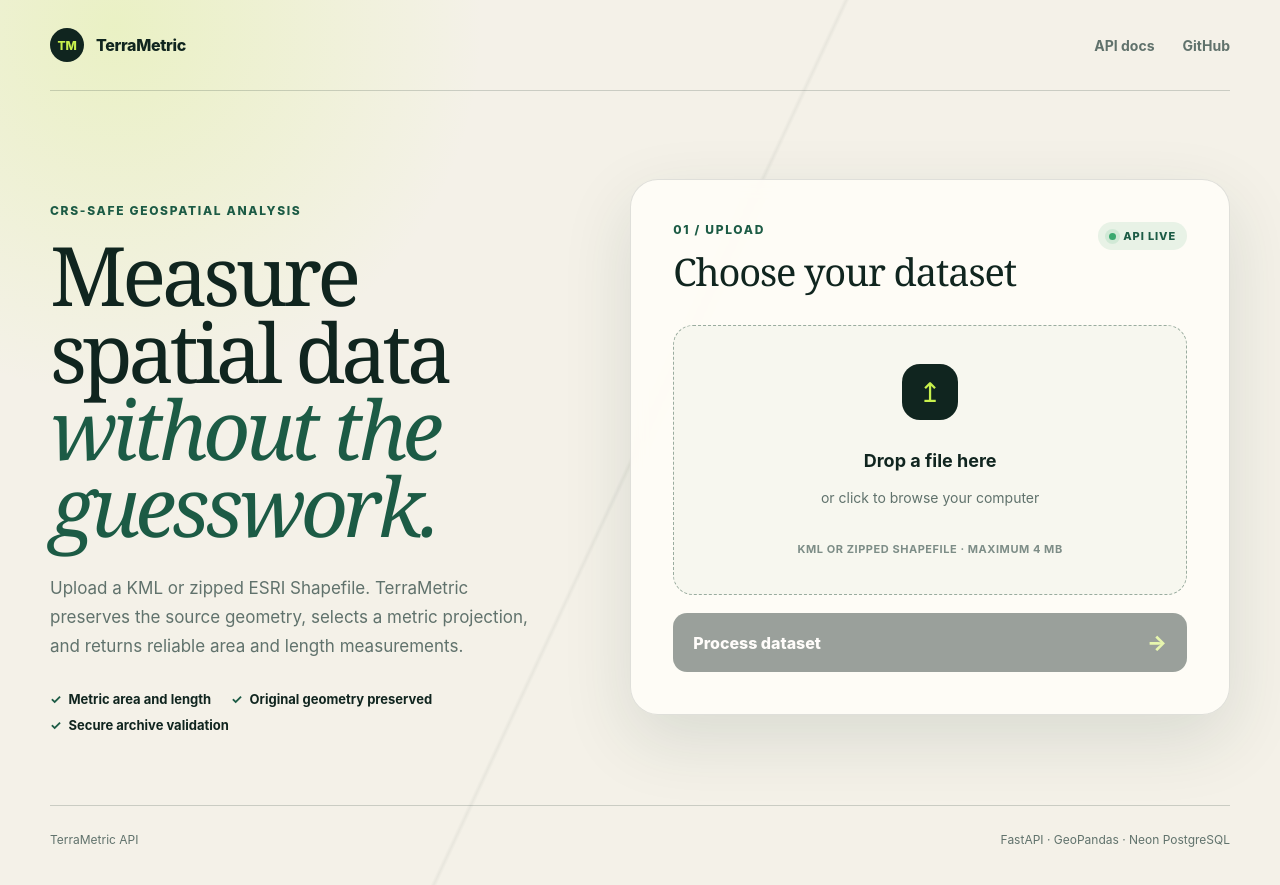
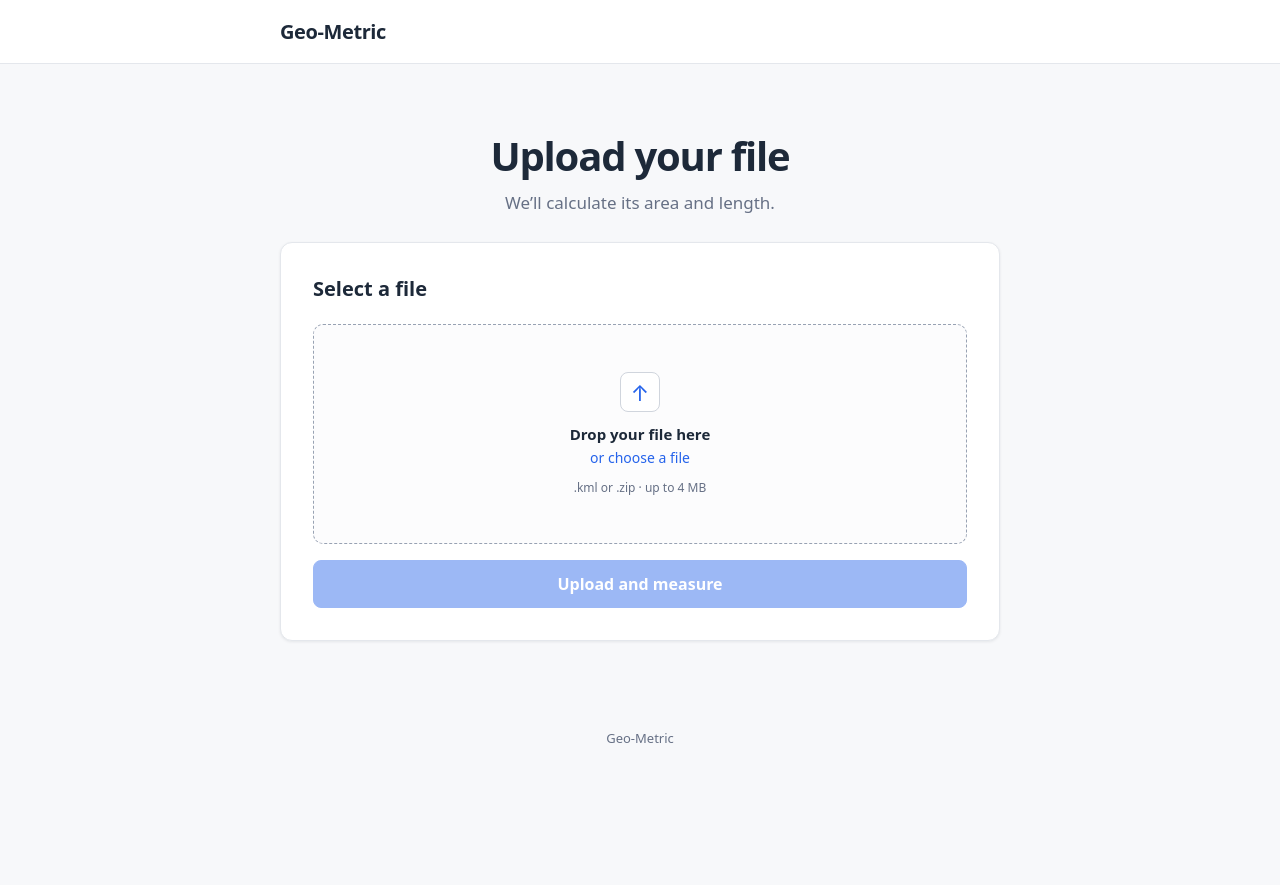
Before and after one commit to Brahma-Agni/Geospatial-File-Measurement-API, a plain HTML site: page app/static/index.html in a window 1280 px wide. After the commit the page ends 800 px from the top, so only its background shows below. Drawn offline with Linux system fonts and the light colour scheme.

Commit message:
Simplify Geo-Metric frontend

```diff
--- a/app/static/index.html
+++ b/app/static/index.html
@@ -3,52 +3,32 @@
   <head>
     <meta charset="utf-8">
     <meta name="viewport" content="width=device-width, initial-scale=1">
-    <meta name="description" content="Upload KML or zipped Shapefiles and calculate CRS-safe measurements.">
-    <title>TerraMetric — Geospatial File Measurement</title>
+    <meta name="description" content="Upload a file and calculate its measurements.">
+    <title>Geo-Metric</title>
     <link rel="icon" href="/static/favicon.svg" type="image/svg+xml">
     <link rel="stylesheet" href="/static/styles.css">
     <script src="/static/app.js" defer></script>
   </head>
   <body>
-    <header class="site-header">
-      <a class="brand" href="/" aria-label="TerraMetric home">
-        <span class="brand-mark" aria-hidden="true">TM</span>
-        <span>TerraMetric</span>
-      </a>
-      <nav aria-label="Project links">
-        <a href="/docs">API docs</a>
-        <a href="https://github.com/Brahma-Agni/Geospatial-File-Measurement-API">GitHub</a>
-      </nav>
+    <header>
+      <a class="brand" href="/">Geo-Metric</a>
     </header>
 
     <main>
-      <section class="hero">
-        <p class="eyebrow">CRS-safe geospatial analysis</p>
-        <h1>Measure spatial data<br><em>without the guesswork.</em></h1>
-        <p class="intro">Upload a KML or zipped ESRI Shapefile. TerraMetric preserves the source geometry, selects a metric projection, and returns reliable area and length measurements.</p>
-        <ul class="proof-list" aria-label="Service capabilities">
-          <li>Metric area and length</li>
-          <li>Original geometry preserved</li>
-          <li>Secure archive validation</li>
-        </ul>
+      <section class="intro" aria-labelledby="page-title">
+        <h1 id="page-title">Upload your file</h1>
+        <p>We’ll calculate its area and length.</p>
       </section>
 
-      <section class="workspace" aria-labelledby="upload-title">
-        <div class="section-heading">
-          <div>
-            <p class="step">01 / Upload</p>
-            <h2 id="upload-title">Choose your dataset</h2>
-          </div>
-          <span class="live"><i></i> API live</span>
-        </div>
-
+      <section class="card" aria-labelledby="upload-title">
+        <h2 id="upload-title">Select a file</h2>
         <form id="upload-form">
           <label class="drop-zone" id="drop-zone" for="file-input">
             <input id="file-input" name="file" type="file" accept=".kml,.zip" required>
-            <span class="upload-icon" aria-hidden="true">↥</span>
-            <strong>Drop a file here</strong>
-            <span>or click to browse your computer</span>
-            <small>KML or zipped Shapefile · maximum 4 MB</small>
+            <span class="upload-icon" aria-hidden="true">↑</span>
+            <strong>Drop your file here</strong>
+            <span>or choose a file</span>
+            <small>.kml or .zip · up to 4 MB</small>
           </label>
 
           <div class="file-row" id="file-row" hidden>
@@ -60,53 +40,42 @@
             <button class="remove" id="remove-file" type="button" aria-label="Remove selected file">×</button>
           </div>
 
-          <button class="primary" id="submit-button" type="submit" disabled>
-            <span>Process dataset</span>
-            <span aria-hidden="true">→</span>
-          </button>
+          <button class="primary" id="submit-button" type="submit" disabled>Upload and measure</button>
         </form>
 
         <div class="status" id="status" role="status" aria-live="polite" hidden>
           <span class="spinner" aria-hidden="true"></span>
-          <div><strong id="status-title">Processing dataset</strong><small id="status-copy">Reading geometry and selecting a metric CRS…</small></div>
+          <div><strong>Working on your file</strong><small>This may take a moment.</small></div>
         </div>
 
         <div class="error" id="error" role="alert" hidden>
-          <strong id="error-title">Upload failed</strong>
+          <strong>Something went wrong</strong>
           <p id="error-message"></p>
         </div>
       </section>
 
-      <section class="results" id="results" aria-labelledby="results-title" hidden>
-        <div class="section-heading">
-          <div>
-            <p class="step">02 / Results</p>
-            <h2 id="results-title">Measurement report</h2>
-          </div>
-          <span class="complete">Completed</span>
+      <section class="card results" id="results" aria-labelledby="results-title" hidden>
+        <div class="results-heading">
+          <h2 id="results-title">Your results</h2>
+          <span class="complete">Done</span>
         </div>
 
-        <div class="summary-grid">
+        <div class="summary">
           <div><span>File</span><strong id="result-file"></strong></div>
-          <div><span>Features</span><strong id="result-count"></strong></div>
-          <div><span>Source CRS</span><strong id="source-crs"></strong></div>
-          <div><span>Measurement CRS</span><strong id="measurement-crs"></strong></div>
+          <div><span>Items</span><strong id="result-count"></strong></div>
         </div>
 
         <div class="table-wrap">
           <table>
-            <thead><tr><th>Feature</th><th>Geometry</th><th>Measurement</th><th>Value</th><th>Status</th></tr></thead>
+            <thead><tr><th>Item</th><th>Measurement</th><th>Value</th><th>Result</th></tr></thead>
             <tbody id="measurement-rows"></tbody>
           </table>
         </div>
         <p class="result-note" id="result-note"></p>
-        <button class="secondary" id="new-upload" type="button">Measure another file</button>
+        <button class="secondary" id="new-upload" type="button">Upload another file</button>
       </section>
     </main>
 
-    <footer>
-      <span>TerraMetric API</span>
-      <span>FastAPI · GeoPandas · Neon PostgreSQL</span>
-    </footer>
+    <footer>Geo-Metric</footer>
   </body>
 </html>
--- a/app/static/styles.css
+++ b/app/static/styles.css
@@ -1,146 +1,139 @@
 :root {
-  --ink: #10251f;
-  --muted: #60726c;
-  --paper: #f4f1e8;
-  --surface: #fffdf7;
-  --line: #d5dbd2;
-  --green: #1c5b45;
-  --lime: #c8f04d;
-  --error: #a23a32;
-  --shadow: 0 24px 70px rgb(25 58 46 / 12%);
+  --text: #1d2939;
+  --muted: #667085;
+  --border: #d0d5dd;
+  --background: #f7f8fa;
+  --surface: #ffffff;
+  --primary: #2563eb;
+  --primary-hover: #1d4ed8;
+  --success: #067647;
+  --success-bg: #ecfdf3;
+  --error: #b42318;
+  --error-bg: #fef3f2;
 }
 
 * { box-sizing: border-box; }
 
 body {
+  min-height: 100vh;
   margin: 0;
-  color: var(--ink);
-  background:
-    radial-gradient(circle at 9% 3%, rgb(200 240 77 / 23%), transparent 23rem),
-    linear-gradient(115deg, transparent 49.8%, rgb(16 37 31 / 5%) 50%, transparent 50.2%),
-    var(--paper);
-  font-family: Inter, ui-sans-serif, system-ui, -apple-system, BlinkMacSystemFont, "Segoe UI", sans-serif;
-  min-height: 100vh;
+  background: var(--background);
+  color: var(--text);
+  font-family: ui-sans-serif, system-ui, -apple-system, BlinkMacSystemFont, "Segoe UI", sans-serif;
 }
 
 button, input { font: inherit; }
-a { color: inherit; }
 
-.site-header, main, footer {
-  width: min(1180px, calc(100% - 40px));
-  margin-inline: auto;
+header {
+  height: 64px;
+  display: flex;
+  align-items: center;
+  padding: 0 max(24px, calc((100% - 720px) / 2));
+  border-bottom: 1px solid #e4e7ec;
+  background: var(--surface);
 }
 
-.site-header {
-  display: flex;
-  align-items: center;
-  justify-content: space-between;
-  padding: 28px 0;
-  border-bottom: 1px solid rgb(16 37 31 / 18%);
+.brand {
+  color: var(--text);
+  font-size: 20px;
+  font-weight: 700;
+  letter-spacing: -.02em;
+  text-decoration: none;
 }
 
-.brand { display: flex; gap: 12px; align-items: center; font-weight: 800; text-decoration: none; letter-spacing: -.02em; }
-.brand-mark { display: grid; place-items: center; width: 34px; height: 34px; border-radius: 50%; background: var(--ink); color: var(--lime); font-size: 12px; }
-nav { display: flex; gap: 28px; }
-nav a { color: var(--muted); font-size: 14px; font-weight: 650; text-decoration: none; }
-nav a:hover { color: var(--ink); }
-
-main { display: grid; grid-template-columns: .9fr 1.1fr; gap: clamp(42px, 7vw, 100px); padding: 88px 0 72px; align-items: start; }
-.hero { padding-top: 24px; }
-.eyebrow, .step { margin: 0 0 18px; color: var(--green); font-size: 12px; font-weight: 800; letter-spacing: .14em; text-transform: uppercase; }
-h1 { margin: 0; max-width: 700px; font-family: Georgia, "Times New Roman", serif; font-size: clamp(52px, 6.4vw, 86px); font-weight: 400; letter-spacing: -.055em; line-height: .94; }
-h1 em { color: var(--green); font-weight: 400; }
-.intro { max-width: 560px; margin: 30px 0; color: var(--muted); font-size: 17px; line-height: 1.7; }
-.proof-list { display: flex; flex-wrap: wrap; gap: 10px 20px; padding: 0; margin: 0; list-style: none; color: var(--ink); font-size: 13px; font-weight: 700; }
-.proof-list li::before { content: "✓"; margin-right: 7px; color: var(--green); }
-
-.workspace, .results {
-  padding: clamp(24px, 4vw, 42px);
-  border: 1px solid rgb(16 37 31 / 13%);
-  border-radius: 28px;
-  background: rgb(255 253 247 / 88%);
-  box-shadow: var(--shadow);
-  backdrop-filter: blur(8px);
+main {
+  width: min(720px, calc(100% - 32px));
+  margin: 64px auto;
 }
 
-.section-heading { display: flex; justify-content: space-between; gap: 20px; align-items: start; margin-bottom: 28px; }
-.section-heading .step { margin-bottom: 8px; }
-h2 { margin: 0; font-family: Georgia, "Times New Roman", serif; font-size: clamp(28px, 3vw, 38px); font-weight: 400; letter-spacing: -.03em; }
-.live, .complete { display: inline-flex; align-items: center; gap: 7px; padding: 7px 11px; border-radius: 999px; background: #e8f2e6; color: var(--green); font-size: 11px; font-weight: 800; text-transform: uppercase; letter-spacing: .08em; white-space: nowrap; }
-.live i { width: 7px; height: 7px; border-radius: 50%; background: #3ba86f; box-shadow: 0 0 0 4px rgb(59 168 111 / 13%); }
+.intro { margin-bottom: 28px; text-align: center; }
+h1 { margin: 0 0 8px; font-size: clamp(30px, 5vw, 40px); letter-spacing: -.03em; }
+.intro p { margin: 0; color: var(--muted); font-size: 17px; }
 
-.drop-zone { display: grid; place-items: center; min-height: 270px; padding: 32px; border: 1.5px dashed #9aac9f; border-radius: 20px; background: #f7f7ef; text-align: center; cursor: pointer; transition: .2s ease; }
-.drop-zone:hover, .drop-zone.dragging { border-color: var(--green); background: #f0f5e5; transform: translateY(-2px); }
+.card {
+  padding: 32px;
+  border: 1px solid #e4e7ec;
+  border-radius: 12px;
+  background: var(--surface);
+  box-shadow: 0 1px 3px rgb(16 24 40 / 8%);
+}
+
+h2 { margin: 0 0 22px; font-size: 20px; }
+
+.drop-zone {
+  min-height: 220px;
+  display: grid;
+  place-items: center;
+  align-content: center;
+  padding: 28px;
+  border: 1px dashed #98a2b3;
+  border-radius: 10px;
+  background: #fcfcfd;
+  text-align: center;
+  cursor: pointer;
+  transition: border-color .15s, background .15s;
+}
+
+.drop-zone:hover, .drop-zone.dragging { border-color: var(--primary); background: #f5f8ff; }
 .drop-zone input { position: absolute; width: 1px; height: 1px; opacity: 0; }
-.upload-icon { display: grid; place-items: center; width: 56px; height: 56px; margin-bottom: 17px; border-radius: 18px; background: var(--ink); color: var(--lime); font-size: 27px; }
-.drop-zone strong { font-size: 18px; }
-.drop-zone > span:not(.upload-icon) { margin-top: 6px; color: var(--muted); font-size: 14px; }
-.drop-zone small { margin-top: 23px; color: #7d8d87; font-size: 11px; font-weight: 700; letter-spacing: .05em; text-transform: uppercase; }
+.upload-icon { display: grid; place-items: center; width: 40px; height: 40px; margin-bottom: 12px; border: 1px solid var(--border); border-radius: 8px; background: white; color: var(--primary); font-size: 22px; }
+.drop-zone strong { font-size: 15px; }
+.drop-zone > span:not(.upload-icon) { margin-top: 4px; color: var(--primary); font-size: 14px; }
+.drop-zone small { margin-top: 12px; color: var(--muted); font-size: 12px; }
 
-.file-row { display: flex; align-items: center; gap: 14px; padding: 15px; margin-top: 14px; border: 1px solid var(--line); border-radius: 15px; }
-.file-type { padding: 8px; border-radius: 8px; background: var(--ink); color: var(--lime); font-size: 10px; font-weight: 900; }
-.file-details { display: grid; gap: 2px; min-width: 0; flex: 1; }
-.file-details strong { overflow: hidden; font-size: 13px; text-overflow: ellipsis; white-space: nowrap; }
+.file-row { display: flex; align-items: center; gap: 12px; padding: 12px; margin-top: 12px; border: 1px solid var(--border); border-radius: 8px; }
+.file-type { padding: 6px 8px; border-radius: 5px; background: #eff4ff; color: #3538cd; font-size: 11px; font-weight: 700; }
+.file-details { min-width: 0; display: grid; gap: 2px; flex: 1; }
+.file-details strong { overflow: hidden; font-size: 14px; text-overflow: ellipsis; white-space: nowrap; }
 .file-details small { color: var(--muted); }
-.remove { border: 0; background: none; color: var(--muted); cursor: pointer; font-size: 24px; }
+.remove { padding: 4px 8px; border: 0; background: none; color: var(--muted); cursor: pointer; font-size: 22px; }
 
-.primary, .secondary { display: flex; justify-content: space-between; align-items: center; width: 100%; margin-top: 18px; padding: 17px 20px; border: 0; border-radius: 14px; cursor: pointer; font-weight: 800; }
-.primary { background: var(--ink); color: white; }
-.primary span:last-child { color: var(--lime); font-size: 21px; }
-.primary:hover:not(:disabled) { background: var(--green); }
-.primary:disabled { cursor: not-allowed; opacity: .42; }
-.secondary { justify-content: center; border: 1px solid var(--line); background: transparent; color: var(--ink); }
-.secondary:hover { background: #edf2e9; }
+.primary, .secondary { width: 100%; margin-top: 16px; padding: 12px 18px; border-radius: 8px; cursor: pointer; font-weight: 650; }
+.primary { border: 1px solid var(--primary); background: var(--primary); color: white; }
+.primary:hover:not(:disabled) { background: var(--primary-hover); }
+.primary:disabled { cursor: not-allowed; opacity: .45; }
+.secondary { border: 1px solid var(--border); background: white; color: var(--text); }
+.secondary:hover { background: #f9fafb; }
 
-.status, .error { display: flex; gap: 14px; align-items: center; margin-top: 18px; padding: 15px 17px; border-radius: 14px; }
-.status { background: #edf2e9; }
-.status div { display: grid; gap: 3px; }
+.status, .error { margin-top: 16px; padding: 14px; border-radius: 8px; }
+.status { display: flex; gap: 12px; align-items: center; background: #f2f4f7; }
+.status div { display: grid; gap: 2px; }
 .status small { color: var(--muted); }
-.spinner { width: 22px; height: 22px; border: 2px solid #b6c5bc; border-top-color: var(--green); border-radius: 50%; animation: spin .8s linear infinite; }
-.error { display: block; border: 1px solid #e4beba; background: #fff0ee; color: var(--error); }
+.spinner { width: 20px; height: 20px; border: 2px solid #d0d5dd; border-top-color: var(--primary); border-radius: 50%; animation: spin .8s linear infinite; }
+.error { border: 1px solid #fecdca; background: var(--error-bg); color: var(--error); }
 .error p { margin: 4px 0 0; font-size: 14px; }
 @keyframes spin { to { transform: rotate(360deg); } }
 
-.results { grid-column: 1 / -1; }
-.summary-grid { display: grid; grid-template-columns: 1.4fr repeat(3, 1fr); border: 1px solid var(--line); border-radius: 16px; overflow: hidden; }
-.summary-grid div { display: grid; gap: 8px; min-width: 0; padding: 19px; border-right: 1px solid var(--line); }
-.summary-grid div:last-child { border: 0; }
-.summary-grid span { color: var(--muted); font-size: 10px; font-weight: 800; letter-spacing: .09em; text-transform: uppercase; }
-.summary-grid strong { overflow: hidden; text-overflow: ellipsis; white-space: nowrap; }
-.table-wrap { margin-top: 24px; overflow-x: auto; }
+.results { margin-top: 20px; }
+.results-heading { display: flex; justify-content: space-between; align-items: center; }
+.results-heading h2 { margin-bottom: 0; }
+.complete, .status-pill { padding: 4px 8px; border-radius: 999px; background: var(--success-bg); color: var(--success); font-size: 12px; font-weight: 650; }
+.status-pill.failed { background: var(--error-bg); color: var(--error); }
+
+.summary { display: grid; grid-template-columns: 2fr 1fr; margin-top: 22px; border: 1px solid var(--border); border-radius: 8px; overflow: hidden; }
+.summary div { min-width: 0; display: grid; gap: 5px; padding: 14px; }
+.summary div + div { border-left: 1px solid var(--border); }
+.summary span { color: var(--muted); font-size: 12px; }
+.summary strong { overflow: hidden; text-overflow: ellipsis; white-space: nowrap; }
+
+.table-wrap { margin-top: 20px; overflow-x: auto; }
 table { width: 100%; border-collapse: collapse; text-align: left; }
-th, td { padding: 15px 13px; border-bottom: 1px solid var(--line); font-size: 13px; }
-th { color: var(--muted); font-size: 10px; letter-spacing: .08em; text-transform: uppercase; }
-.status-pill { display: inline-block; padding: 5px 8px; border-radius: 999px; background: #e8f2e6; color: var(--green); font-size: 10px; font-weight: 850; }
-.status-pill.failed { background: #fff0ee; color: var(--error); }
+th, td { padding: 13px 10px; border-bottom: 1px solid #e4e7ec; font-size: 13px; }
+th { color: var(--muted); font-size: 12px; font-weight: 600; }
 .result-note { color: var(--muted); font-size: 12px; }
 
-footer { display: flex; justify-content: space-between; padding: 26px 0 38px; border-top: 1px solid rgb(16 37 31 / 18%); color: var(--muted); font-size: 12px; }
+footer { padding: 24px; color: var(--muted); font-size: 13px; text-align: center; }
 
 [hidden] { display: none !important; }
-:focus-visible { outline: 3px solid var(--lime); outline-offset: 3px; }
-
-@media (max-width: 860px) {
-  main { grid-template-columns: 1fr; padding-top: 42px; }
-  .hero { padding: 0; }
-  .summary-grid { grid-template-columns: 1fr 1fr; }
-  .summary-grid div:nth-child(2) { border-right: 0; }
-  .summary-grid div:nth-child(-n + 2) { border-bottom: 1px solid var(--line); }
-}
+:focus-visible { outline: 3px solid #84adff; outline-offset: 2px; }
 
 @media (max-width: 560px) {
-  .site-header, main, footer { width: min(100% - 24px, 1180px); }
-  .site-header { padding: 18px 0; }
-  nav a:first-child { display: none; }
-  main { gap: 32px; }
-  h1 { font-size: 48px; }
-  .workspace, .results { padding: 22px; border-radius: 20px; }
-  .drop-zone { min-height: 230px; }
-  .summary-grid { grid-template-columns: 1fr; }
-  .summary-grid div { border-right: 0; border-bottom: 1px solid var(--line); }
-  footer { gap: 12px; flex-direction: column; }
+  main { margin: 40px auto; }
+  .card { padding: 20px; }
+  .drop-zone { min-height: 200px; }
+  th, td { padding-inline: 8px; }
 }
 
 @media (prefers-reduced-motion: reduce) {
-  *, *::before, *::after { scroll-behavior: auto !important; transition: none !important; animation-duration: .01ms !important; }
+  *, *::before, *::after { transition: none !important; animation-duration: .01ms !important; }
 }
```
Also changed, not shown: app/static/app.js (+6 -8 lines), app/static/favicon.svg, 1 other file.
